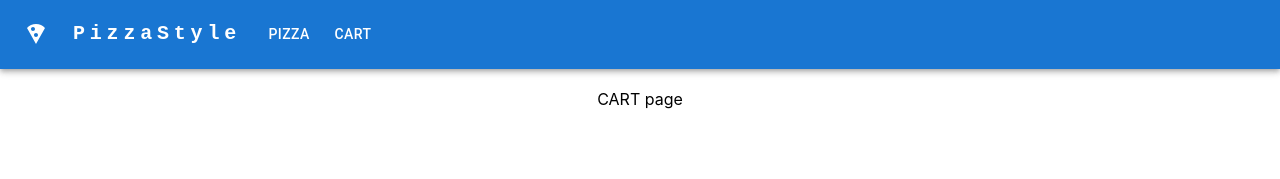
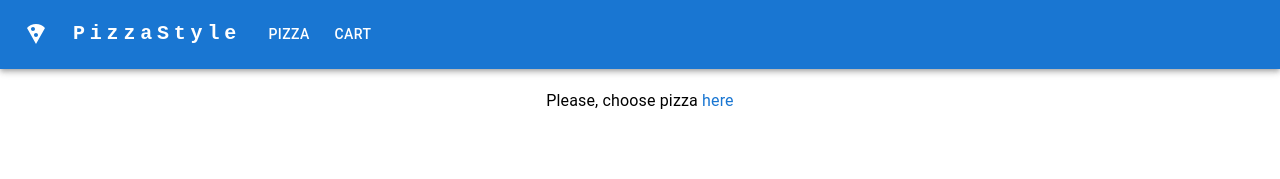
Before and after one commit to jokerav/pizzastyle-softryzen, a React (Create React App) app: page /cart in a window 1280 px wide. Shown: the top 179 px of the page. Built offline with nearby package versions, Linux system fonts and the light colour scheme.

Commit message:
cart page

```diff
--- a/src/App.js
+++ b/src/App.js
@@ -2,6 +2,7 @@ import './App.css';
 import { Route, Routes, Navigate } from "react-router-dom";
 import ResponsiveAppBar from "./components/appBar/appBar";
 import ProductsList from './components/ProductsList'
+import CartPage from "./components/CartPage";
 
 function App() {
   return (
@@ -9,7 +10,7 @@ function App() {
         <ResponsiveAppBar/>
       <Routes>
           <Route path='/pizza' element={<ProductsList/>}/>
-          <Route path='/cart' element={<div>CART page</div>}/>
+          <Route path='/cart' element={<CartPage/>}/>
           <Route path='*' element={<Navigate to='/pizza'/>}/>
       </Routes>
     </div>
--- /dev/null
+++ b/src/components/CartPage.js
@@ -0,0 +1,16 @@
+import {useSelector} from "react-redux";
+import {getCart} from "../store/selectors";
+import {Container, Link, Typography} from "@mui/material";
+import {useNavigate} from "react-router-dom";
+
+const CartPage = () => {
+const cart = useSelector(getCart);
+const navigate = useNavigate()
+console.log(cart)
+    return (
+        <Container>
+            {cart.length === 0 ? <Typography>Please, choose pizza <Link sx={{cursor:"pointer"}} underline="hover" onClick={()=>navigate('/pizza')}>here</Link></Typography>:null}
+        </Container>
+    )
+}
+export default CartPage
--- a/src/components/ProductItem.js
+++ b/src/components/ProductItem.js
@@ -13,7 +13,6 @@ export default function ProductItem({pizza}) {
     const {id, title, description, price, image} = pizza;
     const dispatch = useDispatch();
     const cart = useSelector(getCart);
-    console.log(cart);
     const [cartPizza] = cart.filter(pizza => pizza.id === id);
     const quantity = cartPizza?.quantity ?? 0
     return (
@@ -39,7 +38,7 @@ export default function ProductItem({pizza}) {
                 {quantity === 0 ? <Button onClick={() => dispatch(addPizzaQuantity({
                     id,
                     quantity: quantity + 1
-                }))}>Add to cart</Button>:null}
+                }))}>Add to cart</Button> : null}
                 {quantity > 0 ? <Button size="large" style={{fontSize: "20px", fontStyle: "bold", lineHeight: "1.0"}}
                                         onClick={() => dispatch(addPizzaQuantity({
                                             id,
@@ -50,7 +49,7 @@ export default function ProductItem({pizza}) {
                                             id,
                                             quantity: quantity - 1
                                         }))}>-</Button> : null}
-                {quantity>0 ? <Typography>{quantity}</Typography> :null}
+                {quantity > 0 ? <Typography>{quantity}</Typography> : null}
             </CardActions>
         </Card>
     );
--- a/src/components/ProductsList.js
+++ b/src/components/ProductsList.js
@@ -4,7 +4,6 @@ import Container from "@mui/material/Container";
 import Grid from "@mui/material/Unstable_Grid2";
 
 const ProductsList = () => {
-    console.log(products)
     return (
         <Container>
             <Grid container spacing={3}
--- a/src/components/appBar/appBar.js
+++ b/src/components/appBar/appBar.js
@@ -16,7 +16,6 @@ function ResponsiveAppBar() {
     const navigate = useNavigate();
 
     const handleCloseNavMenu = (e) => {
-        console.log(e);
         if (e.target.innerText === 'PIZZA') {
             navigate('/pizza')
         }
```
